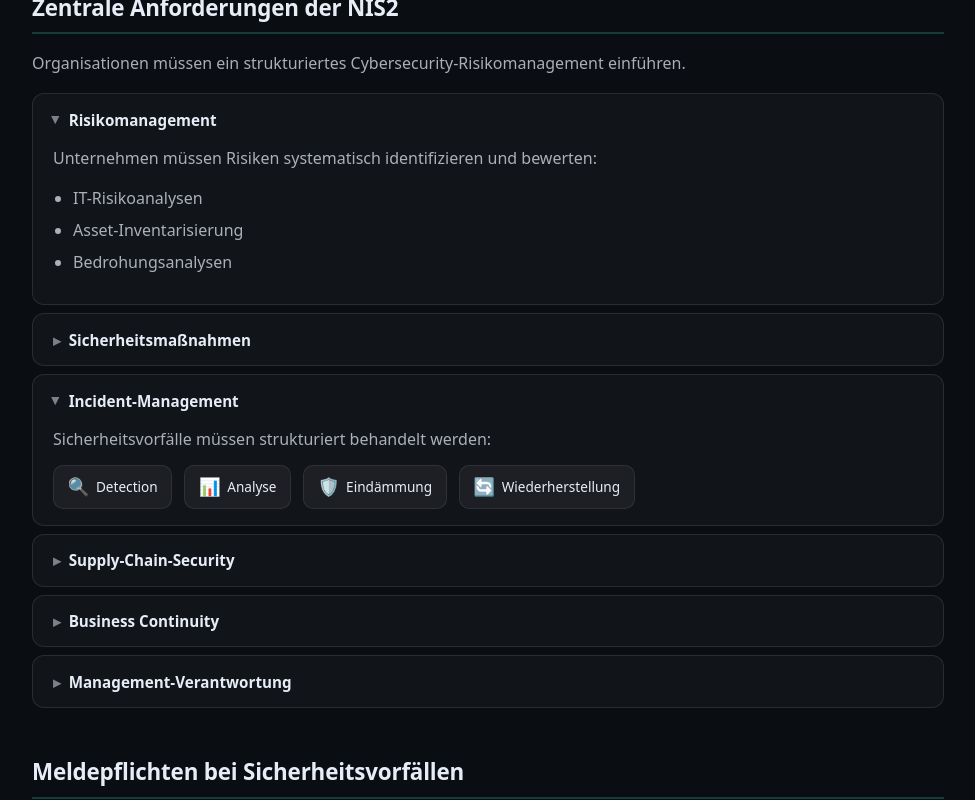
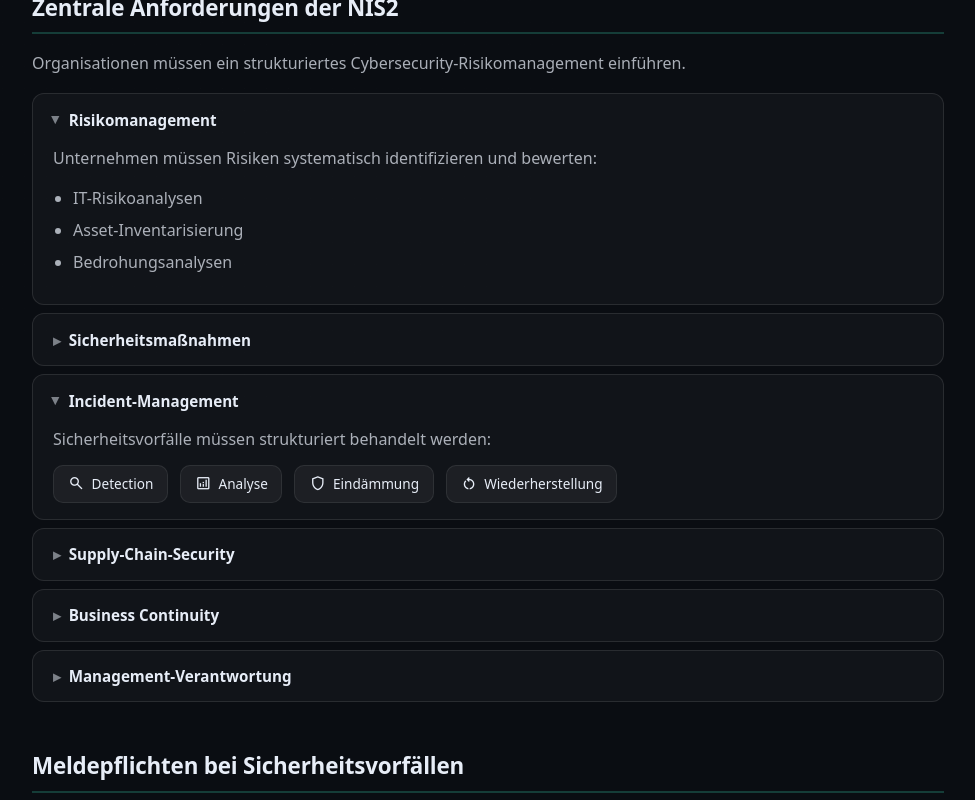
Before and after one commit to SvenMichels/pixelbyte-nis2-frontend, an Angular app: page /nis2-info in a window 1280 px wide. Both pictures are taken after a click on the heading "Incident-Management". Shown: the part 2106-2906 px from the top of the page, without its empty margins (152-1127 px from the left). Built offline with nearby package versions, Linux system fonts and the light colour scheme.

Commit message:
feat: update environment configuration and enhance README with project details

```diff
--- a/src/app/pages/nis2-info/nis2-info-page.component.html
+++ b/src/app/pages/nis2-info/nis2-info-page.component.html
@@ -185,19 +185,19 @@
 						<p>Sicherheitsvorfälle müssen strukturiert behandelt werden:</p>
 						<div class="nis2-steps">
 							<div class="nis2-step">
-								<span class="nis2-step__icon">🔍</span>
+								<span class="nis2-step__icon material-symbols-outlined" aria-hidden="true">search</span>
 								<span>Detection</span>
 							</div>
 							<div class="nis2-step">
-								<span class="nis2-step__icon">📊</span>
+								<span class="nis2-step__icon material-symbols-outlined" aria-hidden="true">analytics</span>
 								<span>Analyse</span>
 							</div>
 							<div class="nis2-step">
-								<span class="nis2-step__icon">🛡️</span>
+								<span class="nis2-step__icon material-symbols-outlined" aria-hidden="true">shield</span>
 								<span>Eindämmung</span>
 							</div>
 							<div class="nis2-step">
-								<span class="nis2-step__icon">🔄</span>
+								<span class="nis2-step__icon material-symbols-outlined" aria-hidden="true">restart_alt</span>
 								<span>Wiederherstellung</span>
 							</div>
 						</div>
```
Also changed, not shown: 1 other file (tests, documents, lock files or other folders).
